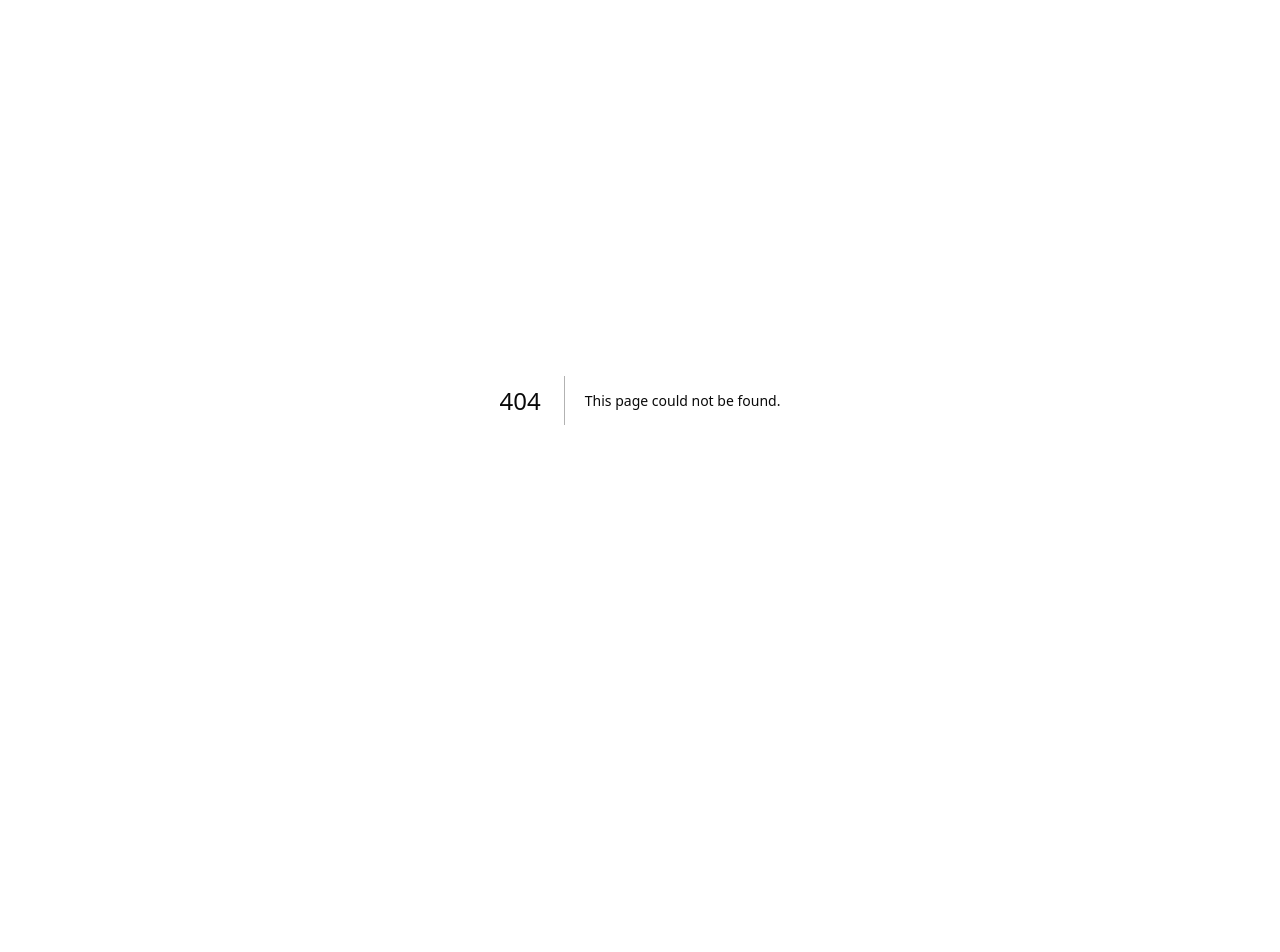
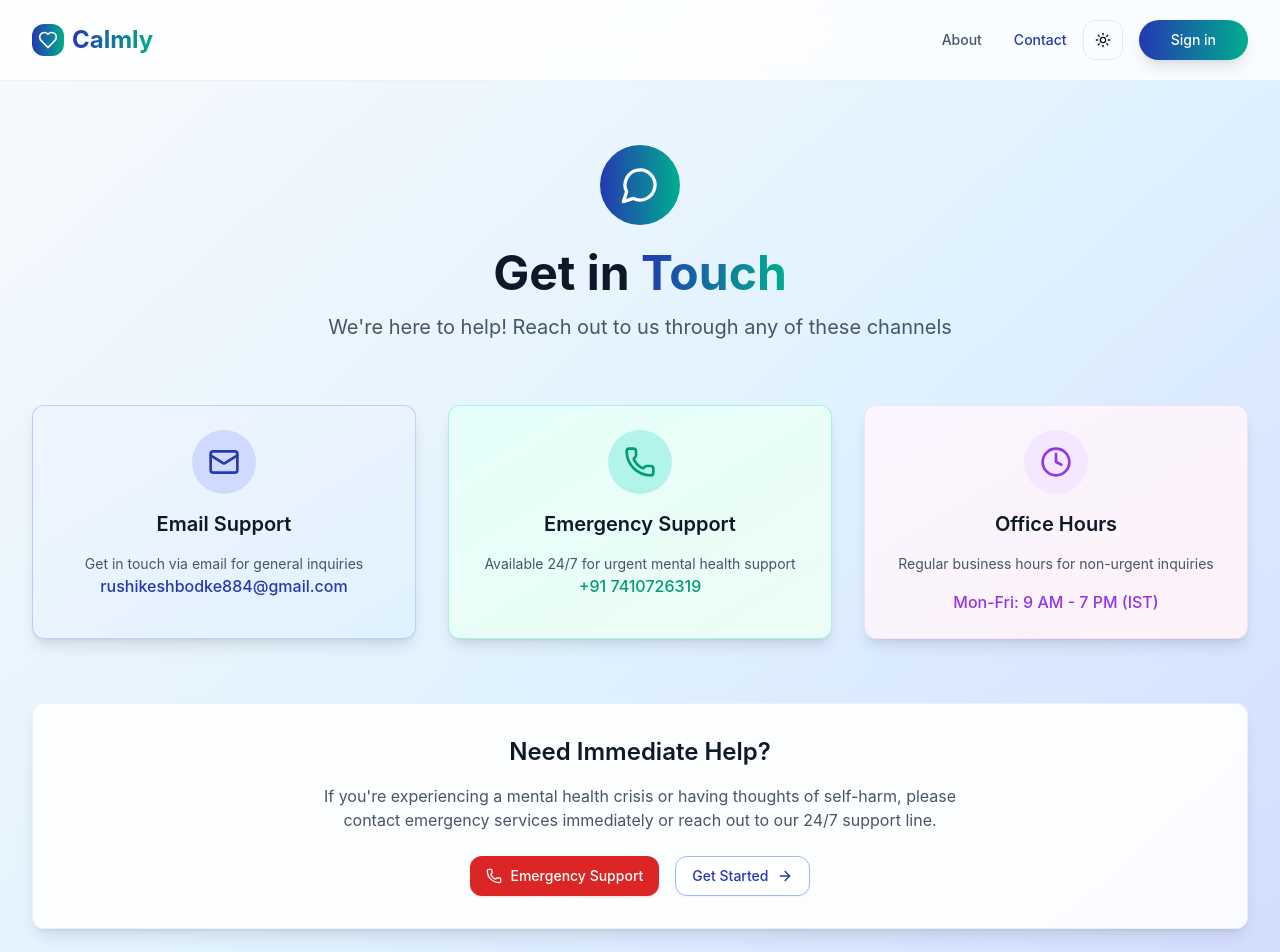
Before and after one commit to rushikesh254/Calmly, a Next.js app in the folder client/: page /contact in a window 1280 px wide. Before the commit this address had no page. Shown: the top 952 px of the page. Before the commit the page ends 800 px from the top, so only its background shows below. Built offline with nearby package versions, Linux system fonts and the light colour scheme.

Commit message:
fix:about page and contact page created

```diff
--- /dev/null
+++ b/client/app/contact/page.js
@@ -0,0 +1,178 @@
+/**
+ * Modern Contact Page for Calmly Mental Health Platform
+ * @author Rushikesh Bodke
+ */
+import { Button } from "@/components/ui/button";
+import { Card } from "@/components/ui/card";
+import { ThemeToggle } from "@/components/theme-toggle";
+import {
+	Heart,
+	Mail,
+	Phone,
+	Clock,
+	MessageCircle,
+	ArrowRight,
+} from "lucide-react";
+import Link from "next/link";
+
+export default function ContactPage() {
+	return (
+		<div className="min-h-dvh bg-gradient-to-br from-slate-50 via-blue-50 to-indigo-100 dark:from-slate-900 dark:via-slate-800 dark:to-slate-900">
+			{/* Header */}
+			<header className="sticky top-0 z-50 bg-white/80 dark:bg-slate-900/80 backdrop-blur-md border-b border-slate-200/60 dark:border-slate-700/60">
+				<nav className="max-w-7xl mx-auto px-4 sm:px-6 lg:px-8">
+					<div className="flex justify-between items-center h-20">
+						<Link href="/" className="flex items-center space-x-2 group">
+							<div className="w-8 h-8 bg-gradient-to-r from-indigo-600 to-teal-500 rounded-lg flex items-center justify-center">
+								<Heart className="w-5 h-5 text-white" />
+							</div>
+							<span className="text-2xl font-bold bg-gradient-to-r from-indigo-600 to-teal-500 bg-clip-text text-transparent transition-all duration-300 group-hover:from-indigo-700 group-hover:to-teal-600">
+								Calmly
+							</span>
+						</Link>
+						<div className="flex items-center space-x-4">
+							<nav className="hidden md:flex items-center space-x-8">
+								<Link
+									href="/about"
+									className="text-sm font-medium text-slate-600 dark:text-slate-300 hover:text-indigo-600 dark:hover:text-indigo-400 transition-colors duration-300">
+									About
+								</Link>
+								<Link
+									href="/contact"
+									className="text-sm font-medium text-indigo-600 dark:text-indigo-400 hover:text-indigo-700 dark:hover:text-indigo-300 transition-colors duration-300">
+									Contact
+								</Link>
+							</nav>
+							<ThemeToggle />
+							<Button
+								asChild
+								className="rounded-full px-8 bg-gradient-to-r from-indigo-600 to-teal-500 text-white hover:from-indigo-700 hover:to-teal-600 transition-all transform hover:scale-105 shadow-lg hover:shadow-indigo-200/40">
+								<Link href="/signin">Sign in</Link>
+							</Button>
+						</div>
+					</div>
+				</nav>
+			</header>
+
+			{/* Main Content */}
+			<main className="max-w-7xl mx-auto px-4 sm:px-6 lg:px-8 py-16">
+				<div className="text-center mb-16">
+					<div className="w-20 h-20 bg-gradient-to-r from-indigo-600 to-teal-500 rounded-full flex items-center justify-center mx-auto mb-6">
+						<MessageCircle className="w-10 h-10 text-white" />
+					</div>
+					<h2 className="text-4xl md:text-5xl font-bold text-slate-900 dark:text-white mb-4">
+						Get in{" "}
+						<span className="bg-gradient-to-r from-indigo-600 to-teal-500 bg-clip-text text-transparent">
+							Touch
+						</span>
+					</h2>
+					<p className="text-xl text-slate-600 dark:text-slate-300 max-w-3xl mx-auto">
+						We&apos;re here to help! Reach out to us through any of these
+						channels
+					</p>
+				</div>
+
+				{/* Contact Cards */}
+				<div className="grid grid-cols-1 md:grid-cols-2 lg:grid-cols-3 gap-8 mb-16">
+					<Card className="p-6 bg-gradient-to-br from-indigo-50 to-blue-50 dark:from-indigo-900/20 dark:to-blue-900/20 border border-indigo-200/60 dark:border-indigo-700/60 hover:shadow-lg transition-all duration-300 hover:-translate-y-1">
+						<div className="text-center space-y-4">
+							<div className="w-16 h-16 bg-indigo-100 dark:bg-indigo-900/50 rounded-full flex items-center justify-center mx-auto">
+								<Mail className="w-8 h-8 text-indigo-600 dark:text-indigo-400" />
+							</div>
+							<h3 className="text-xl font-semibold text-slate-900 dark:text-white">
+								Email Support
+							</h3>
+							<p className="text-slate-600 dark:text-slate-400 text-sm mb-4">
+								Get in touch via email for general inquiries
+							</p>
+							<a
+								href="mailto:rushikeshbodke884@gmail.com"
+								className="text-indigo-600 dark:text-indigo-400 hover:underline font-medium">
+								rushikeshbodke884@gmail.com
+							</a>
+						</div>
+					</Card>
+
+					<Card className="p-6 bg-gradient-to-br from-teal-50 to-emerald-50 dark:from-teal-900/20 dark:to-emerald-900/20 border border-teal-200/60 dark:border-teal-700/60 hover:shadow-lg transition-all duration-300 hover:-translate-y-1">
+						<div className="text-center space-y-4">
+							<div className="w-16 h-16 bg-teal-100 dark:bg-teal-900/50 rounded-full flex items-center justify-center mx-auto">
+								<Phone className="w-8 h-8 text-teal-600 dark:text-teal-400" />
+							</div>
+							<h3 className="text-xl font-semibold text-slate-900 dark:text-white">
+								Emergency Support
+							</h3>
+							<p className="text-slate-600 dark:text-slate-400 text-sm mb-4">
+								Available 24/7 for urgent mental health support
+							</p>
+							<a
+								href="tel:+917410726319"
+								className="text-teal-600 dark:text-teal-400 hover:underline font-medium">
+								+91 7410726319
+							</a>
+						</div>
+					</Card>
+
+					<Card className="p-6 bg-gradient-to-br from-purple-50 to-pink-50 dark:from-purple-900/20 dark:to-pink-900/20 border border-purple-200/60 dark:border-purple-700/60 hover:shadow-lg transition-all duration-300 hover:-translate-y-1">
+						<div className="text-center space-y-4">
+							<div className="w-16 h-16 bg-purple-100 dark:bg-purple-900/50 rounded-full flex items-center justify-center mx-auto">
+								<Clock className="w-8 h-8 text-purple-600 dark:text-purple-400" />
+							</div>
+							<h3 className="text-xl font-semibold text-slate-900 dark:text-white">
+								Office Hours
+							</h3>
+							<p className="text-slate-600 dark:text-slate-400 text-sm mb-4">
+								Regular business hours for non-urgent inquiries
+							</p>
+							<p className="text-purple-600 dark:text-purple-400 font-medium">
+								Mon-Fri: 9 AM - 7 PM (IST)
+							</p>
+						</div>
+					</Card>
+				</div>
+
+				{/* Additional Information */}
+				<div className="text-center space-y-6">
+					<Card className="p-8 bg-white/90 dark:bg-slate-800/90 backdrop-blur-sm border border-slate-200/60 dark:border-slate-700/60">
+						<h3 className="text-2xl font-semibold text-slate-900 dark:text-white mb-4">
+							Need Immediate Help?
+						</h3>
+						<p className="text-slate-600 dark:text-slate-300 mb-6 max-w-2xl mx-auto">
+							If you&apos;re experiencing a mental health crisis or having
+							thoughts of self-harm, please contact emergency services
+							immediately or reach out to our 24/7 support line.
+						</p>
+						<div className="flex flex-col sm:flex-row gap-4 justify-center">
+							<Button
+								asChild
+								className="bg-red-600 hover:bg-red-700 text-white">
+								<Link href="tel:+917410726319" className="flex items-center">
+									<Phone className="w-4 h-4 mr-2" />
+									Emergency Support
+								</Link>
+							</Button>
+							<Button
+								asChild
+								variant="outline"
+								className="border-indigo-200 dark:border-indigo-700 text-indigo-600 dark:text-indigo-400 hover:bg-indigo-50 dark:hover:bg-indigo-900/20">
+								<Link href="/signup" className="flex items-center">
+									Get Started
+									<ArrowRight className="w-4 h-4 ml-2" />
+								</Link>
+							</Button>
+						</div>
+					</Card>
+				</div>
+			</main>
+
+			{/* Footer */}
+			<footer className="border-t border-slate-200/60 dark:border-slate-700/60 bg-white/80 dark:bg-slate-900/80 backdrop-blur-md mt-16">
+				<div className="max-w-7xl mx-auto px-4 sm:px-6 lg:px-8 py-12">
+					<div className="text-center text-slate-500 dark:text-slate-400 text-sm">
+						© 2025 Calmly. Compassion in every connection. Developed by
+						Rushikesh Bodke.
+					</div>
+				</div>
+			</footer>
+		</div>
+	);
+}
```
Also changed, not shown: client/app/about/page.js (+6 -5 lines).
